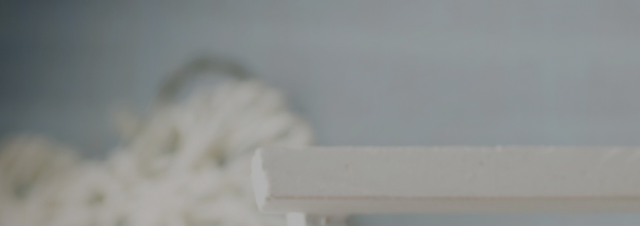
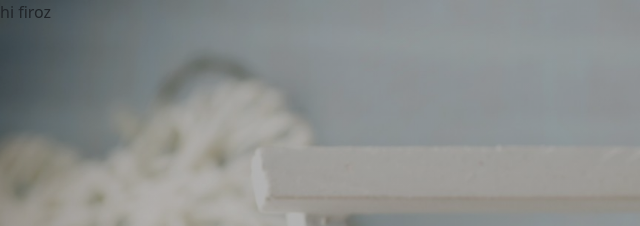
Before and after one commit to FirozTheProgrammer/Love_Percentage, a plain HTML site: page index.html in a window 1280 px wide. Shown: the top 226 px of the page, 0-640 px from the left. Drawn offline with nearby package versions, Linux system fonts and the light colour scheme.

Commit message:
Update index.html

```diff
--- a/index.html
+++ b/index.html
@@ -14,6 +14,7 @@
     <link rel="stylesheet" href="style.css" />
   </head>
   <body>
+    <p> hi firoz</p>
     <div class="mother_div">
       <div class="card love_box text-center">
         <div class="card-header love-header">LOVE CALCULATOR</div>
```
